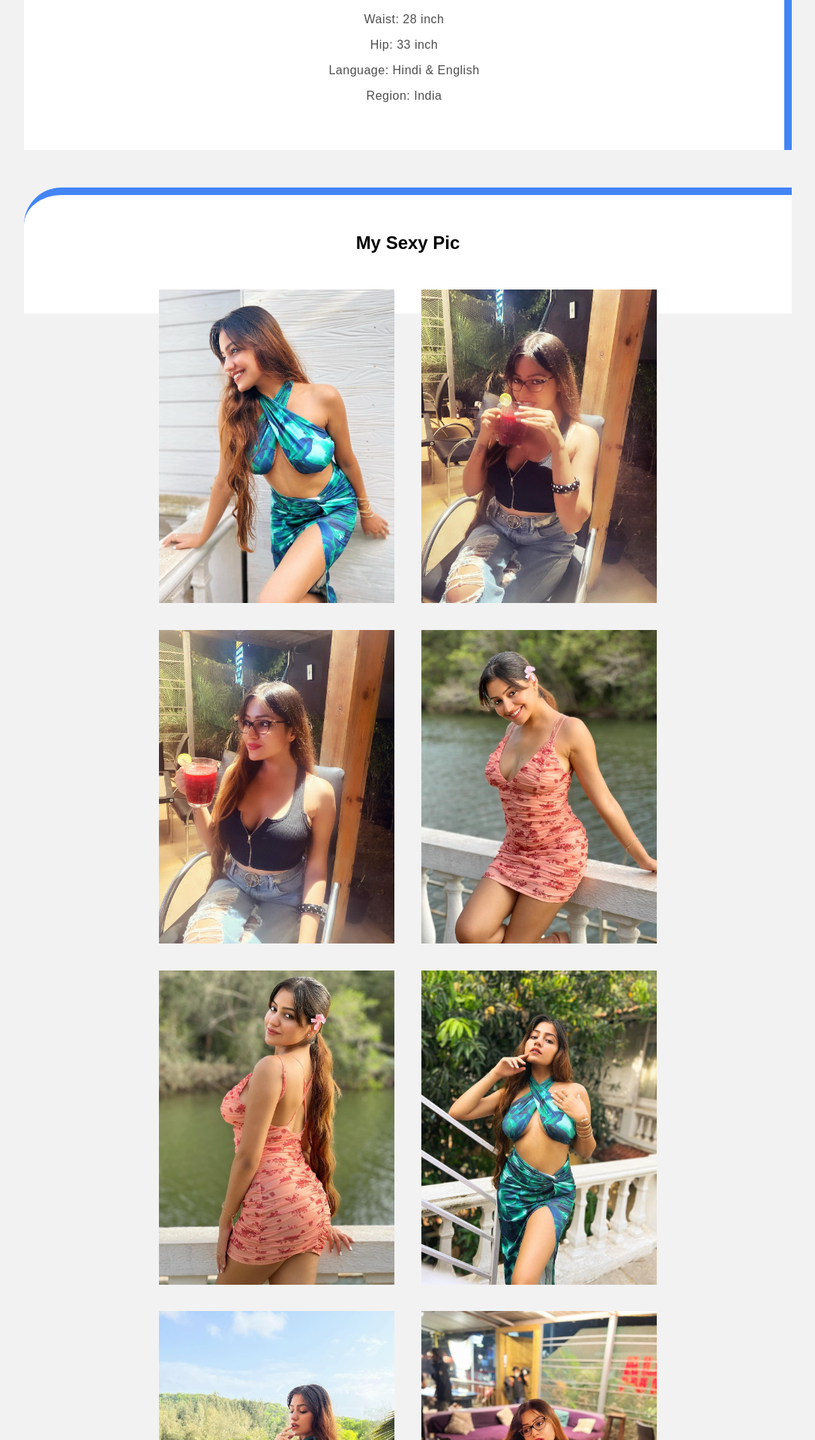
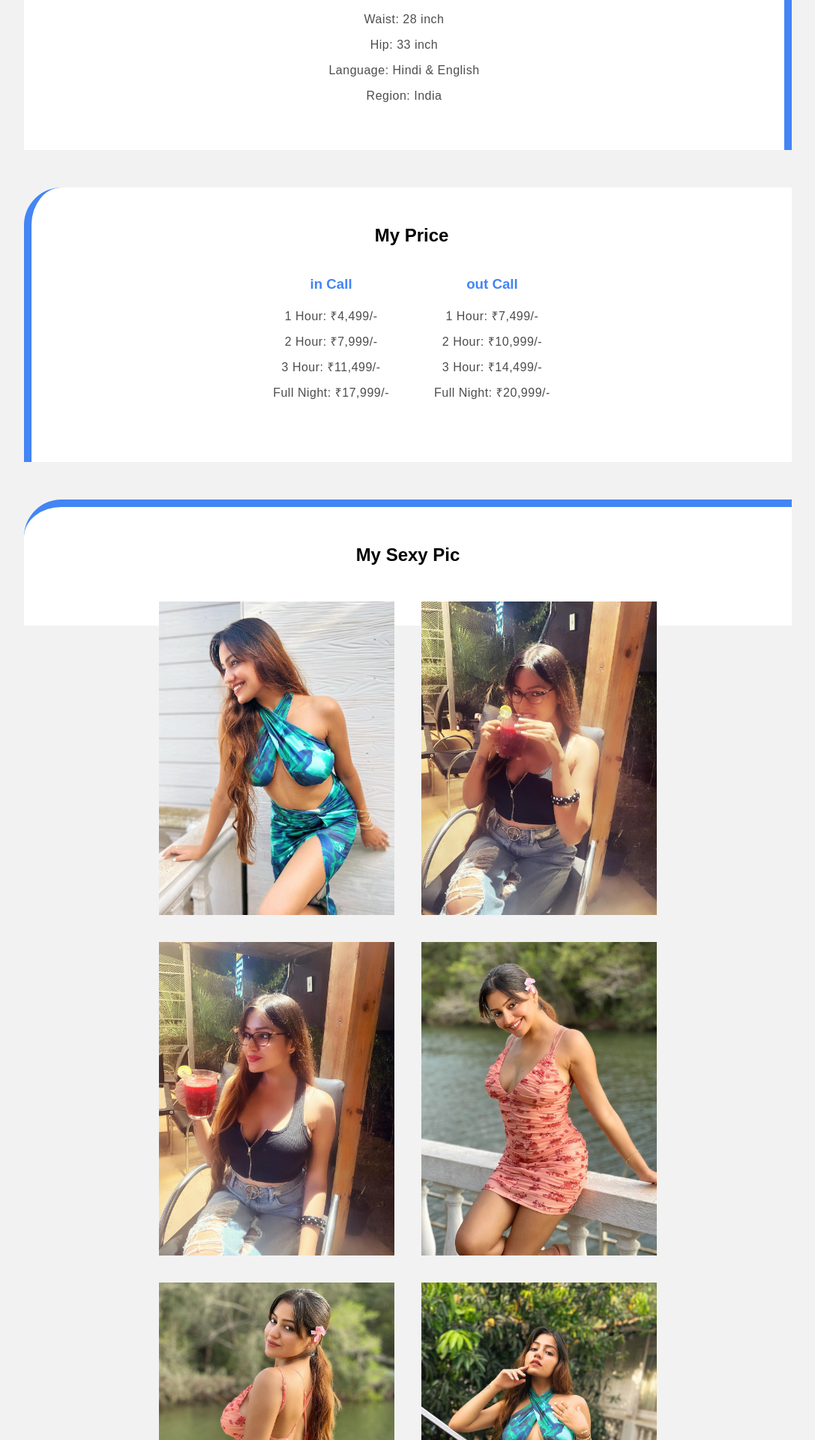
Before and after one commit to zl9/sohanisharma, a Jekyll site: the page built from _posts/2022-1-1-simran-kaur-best-hot-Ahmedabad-escorts-girl.md, in a window 1280 px wide. Shown: the part 1423-3343 px from the top of the page at 75% size, without its empty margins (96-1183 px from the left). Built offline with Jekyll 4.4.1, drawn with Linux system fonts in a browser that asks for light colours.

Commit message:
Add files via upload

```diff
--- a/_layouts/post.html
+++ b/_layouts/post.html
@@ -107,12 +102,29 @@ post_class: post-template
 		</div>
 	</div>
 
-
+	<div style="text-align:center;padding:50px 0;background: white;border-left:10px solid #4385f5;border-radius:50px 0 0 0;margin-top:50px;">
+		<h2 style="margin-bottom:40px;">My Price</h2>
+		<div style="display:flex;justify-content: center;flex-wrap: wrap;">
+			<div style="margin:0 30px 20px">
+				<h3 style="margin-bottom:20px;color: #4385f5;">in Call</h3>
+				<p>1 Hour: ₹{{page.price | intcomma}}/-</p>
+				<p>2 Hour: ₹{{page.price | times:2 | minus:999 | intcomma}}/-</p>
+				<p>3 Hour: ₹{{page.price | times:3 | minus:1998 | intcomma}}/-</p>
+				<p>Full Night: ₹{{page.price | times:4 | plus:3 | intcomma}}/-</p>
+			</div>
+			<div style="margin:0 30px;">
+				<h3 style="margin-bottom:20px;color: #4385f5;">out Call</h3>
+				<p>1 Hour: ₹{{page.price | plus:3000 | intcomma}}/-</p>
+				<p>2 Hour: ₹{{page.price | times:2 | minus:999 | plus:3000 | intcomma}}/-</p>
+				<p>3 Hour: ₹{{page.price | times:3 | minus:1998 | plus:3000 | intcomma}}/-</p>
+				<p>Full Night: ₹{{page.price | times:4 | plus:3 | plus:3000 | intcomma}}/-</p>
+			</div>
+		</div>
+	</div>
 </section>
 
 <style>
-	main{
-	}
+
 	#imgbx{
 		display:flex;
 		flex-wrap: wrap;
```
Also changed, not shown: other parts of _layouts/post.html (+1 -6 lines).
